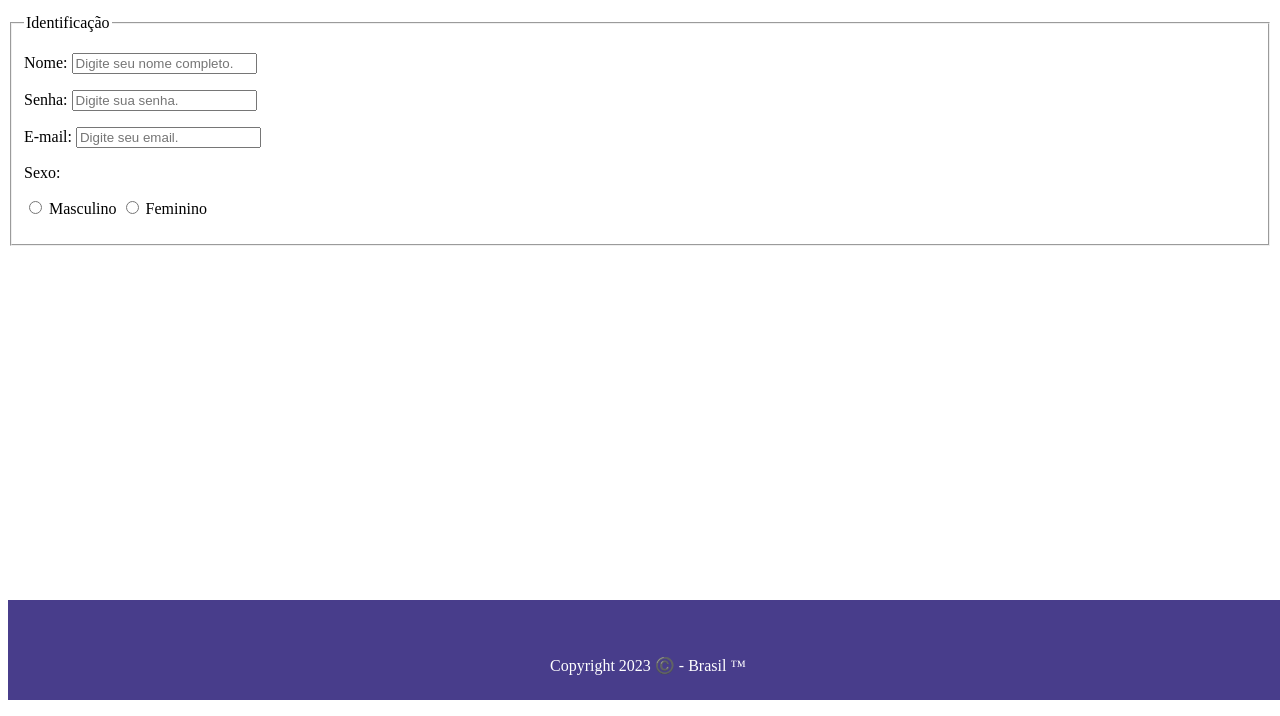
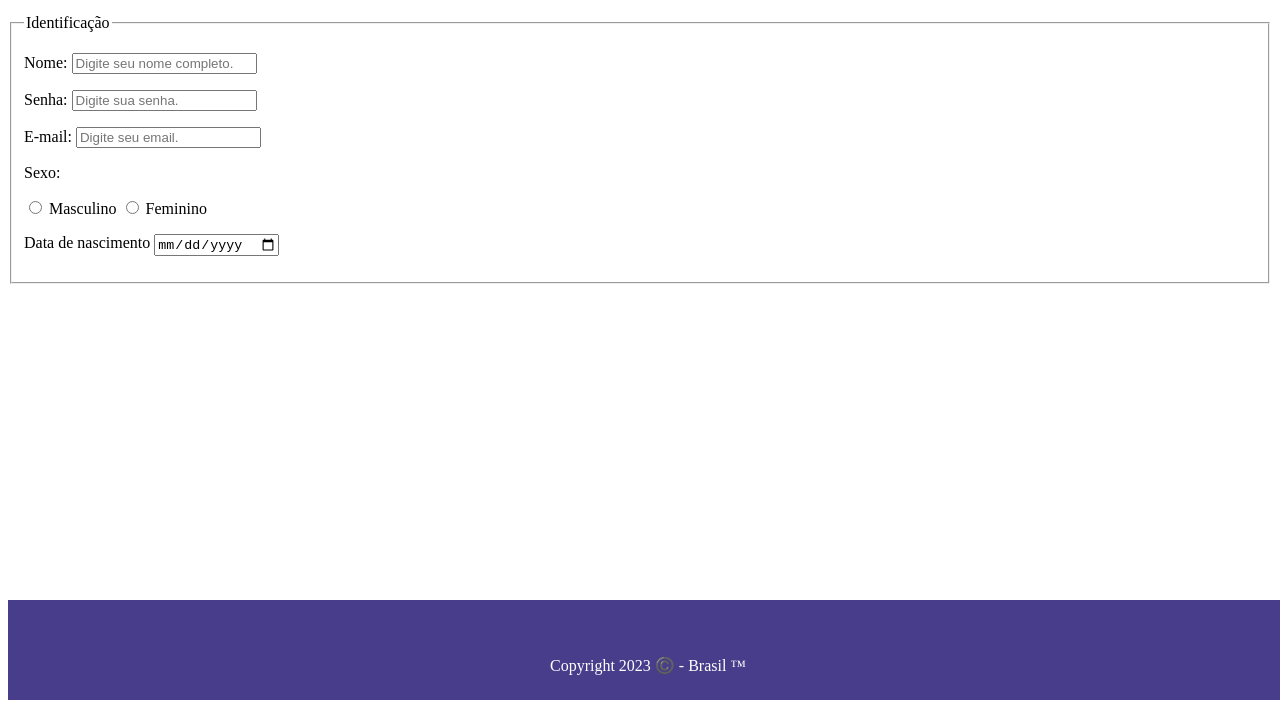
Before and after one commit to isadoralamasberton/Atividade-FE-21-06-23, a plain HTML site: page contato.html in a window 1280 px wide. Shown: the part 100-816 px from the top of the page. Drawn offline with Linux system fonts and the light colour scheme.

Commit message:
Data de nascimento

```diff
--- a/contato.html
+++ b/contato.html
@@ -52,6 +52,10 @@
                 <input type="radio" name="sexo" id="feminino">
                 <label for="feminino">Feminino</label>
             </p>
+            <p>
+                <label for="nascimento">Data de nascimento</label>
+                <input type="date" id="nascimento">
+            </p>
 
         </fieldset>
     </form>
```
